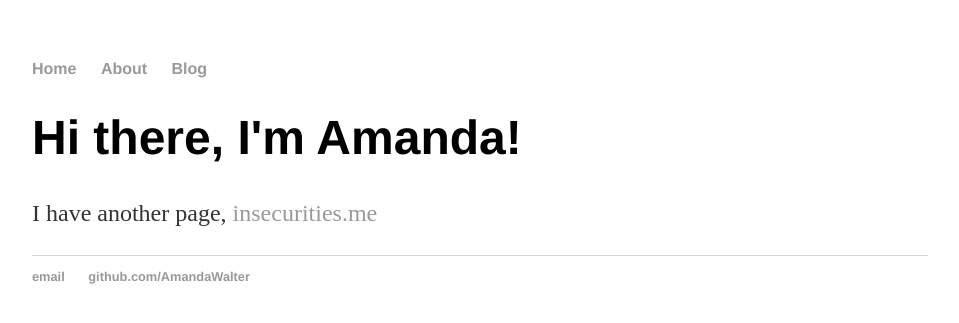
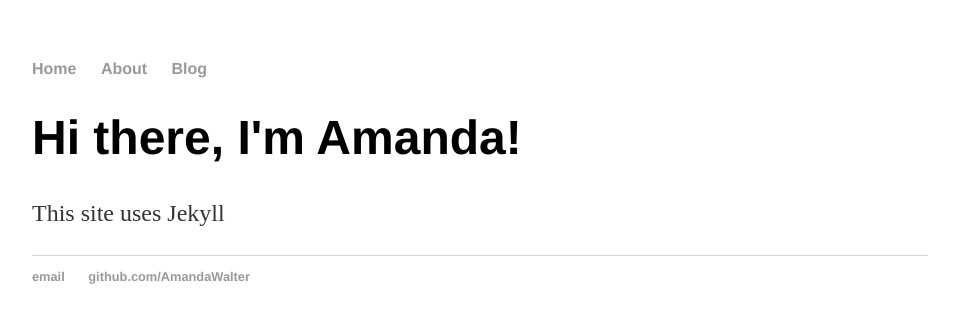
Before and after one commit to AmandaWalter/nothing-to-it, a Jekyll site: the page built from index.html, in a window 1280 px wide. Shown: the top 323 px of the page, without its empty margins (160-1119 px from the left). Built offline with Jekyll 4.4.1, drawn with Linux system fonts in a browser that asks for light colours.

Commit message:
Update index.html

```diff
--- a/index.html
+++ b/index.html
@@ -4,5 +4,5 @@ title: Index page
 ---
 <div>
 	<h1>Hi there, I'm Amanda!</h1>
-	<p>I have another page, <a href="http://www.insecurities.me">insecurities.me</a></p>
+	<p>This site uses Jekyll</p>
 </div>
```
